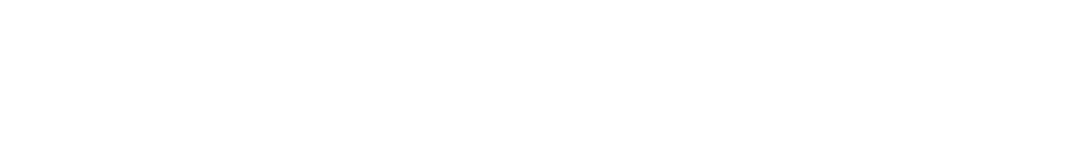
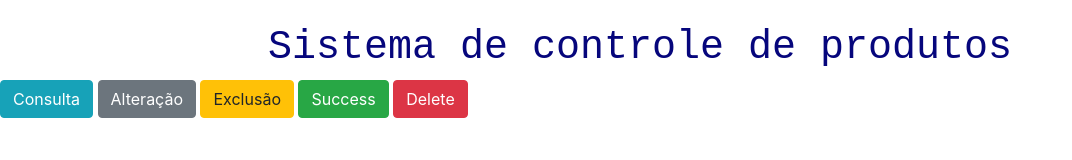
Before and after one commit to GabrieldeOliveiraSev/project-CRUD, a website: page index.html in a window 1280 px wide. Shown: the whole page, without its empty margins (0-1072 px from the left). Drawn offline with nearby package versions, Linux system fonts and the light colour scheme.

Commit message:
Inclusão de botões

```diff
--- /dev/null
+++ b/css/global.css
@@ -0,0 +1,16 @@
+.titulo {
+    color: #06067c;
+    text-align: center;
+    font-family: 'Courier New', Courier, monospace;
+}
+
+html , body {
+    /*Reset do css */
+    margin: 0;
+    padding: 0;
+    box-sizing: border-box;
+}
+
+.button {
+
+}
--- a/index.html
+++ b/index.html
@@ -1,12 +1,27 @@
 <!DOCTYPE html>
 <html lang="pt-br">
 <head>
+    <link rel="stylesheet" href="https://stackpath.bootstrapcdn.com/bootstrap/4.4.1/css/bootstrap.min.css" integrity="sha384-Vkoo8x4CGsO3+Hhxv8T/Q5PaXtkKtu6ug5TOeNV6gBiFeWPGFN9MuhOf23Q9Ifjh" crossorigin="anonymous">
+    <link rel="stylesheet" href="./css/global.css">
     <meta charset="UTF-8">
     <meta http-equiv="X-UA-Compatible" content="IE=edge">
     <meta name="viewport" content="width=device-width, initial-scale=1.0">
     <title>Project CRUD - 2021</title>
 </head>
 <body>
+<br>
+    <div class="button">
+        <h1 class="titulo">Sistema de controle de produtos</h1>
+        <button type="button" class="btn btn-info">Consulta</button>
+        <button type="button" class="btn btn-secondary">Alteração</button>
+        <button type="button" class="btn btn-warning">Exclusão</button>
+        <button type="button" class="btn btn-success">Success</button>
+        <button type="button" class="btn btn-danger">Delete</button>
+    </div>
 
+
+    <script src="https://code.jquery.com/jquery-3.4.1.slim.min.js" integrity="sha384-J6qa4849blE2+poT4WnyKhv5vZF5SrPo0iEjwBvKU7imGFAV0wwj1yYfoRSJoZ+n" crossorigin="anonymous"></script>
+    <script src="https://cdn.jsdelivr.net/npm/popper.js@1.16.0/dist/umd/popper.min.js" integrity="sha384-Q6E9RHvbIyZFJoft+2mJbHaEWldlvI9IOYy5n3zV9zzTtmI3UksdQRVvoxMfooAo" crossorigin="anonymous"></script>
+    <script src="https://stackpath.bootstrapcdn.com/bootstrap/4.4.1/js/bootstrap.min.js" integrity="sha384-wfSDF2E50Y2D1uUdj0O3uMBJnjuUD4Ih7YwaYd1iqfktj0Uod8GCExl3Og8ifwB6" crossorigin="anonymous"></script>
 </body>
 </html>
```
Also changed, not shown: src/prodslist.html (added, +12 -0 lines).
